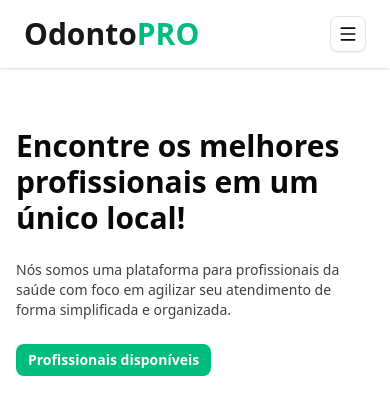
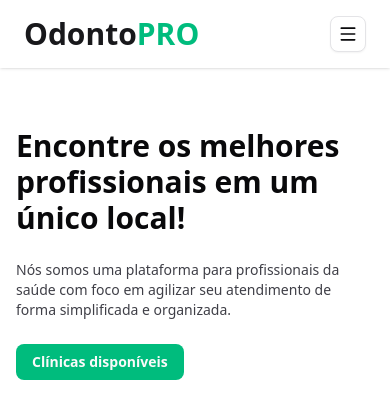
Before and after one commit to Alison-Gabriel/dental-clinics-saas, a Next.js app: page / in a window 390 px wide. Shown: the top 418 px of the page. Built offline with nearby package versions, Linux system fonts and the light colour scheme.

Commit message:
feat(hero): add new padding on mobile and new heading, paragraph and button size

```diff
--- a/src/app/(public)/_components/hero.tsx
+++ b/src/app/(public)/_components/hero.tsx
@@ -5,21 +5,21 @@ import heroImg from "@/public/doctor-hero.png";
 
 export function Hero() {
   return (
-    <section className="bg-white lg:shadow">
-      <div className="container mx-auto px-4 pt-32 sm:px-6 lg:px-8">
+    <section className="bg-white pt-32 pb-16 lg:pb-0">
+      <div className="container mx-auto px-4 sm:px-6 lg:px-8">
         <main className="flex flex-col items-center justify-center lg:flex-row">
           <article className="max-w-3xl flex-2 space-y-6">
-            <h1 className="text-3xl font-bold md:max-w-xl lg:text-5xl">
+            <h1 className="text-3xl font-bold md:max-w-xl md:text-4xl lg:text-5xl">
               Encontre os melhores profissionais em um único local!
             </h1>
 
-            <p className="text-sm text-zinc-700 md:max-w-lg md:text-lg">
+            <p className="text-sm text-zinc-700 md:max-w-xl md:text-lg lg:max-w-lg">
               Nós somos uma plataforma para profissionais da saúde com foco em
               agilizar seu atendimento de forma simplificada e organizada.
             </p>
 
-            <Button asChild size="sm">
-              <Link href="#professionals">Profissionais disponíveis</Link>
+            <Button asChild>
+              <Link href="#clinics">Clínicas disponíveis</Link>
             </Button>
           </article>
 
```
